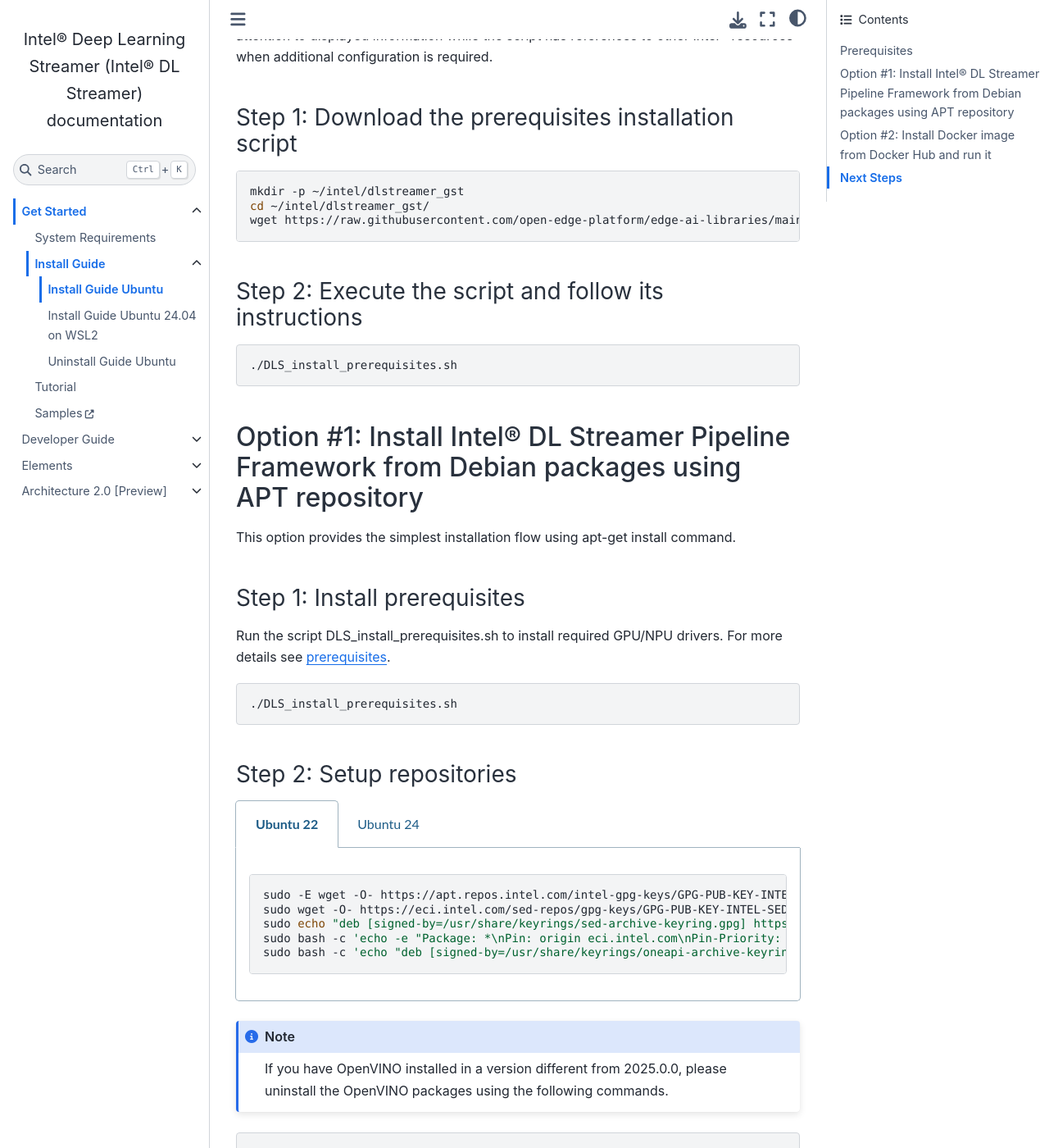
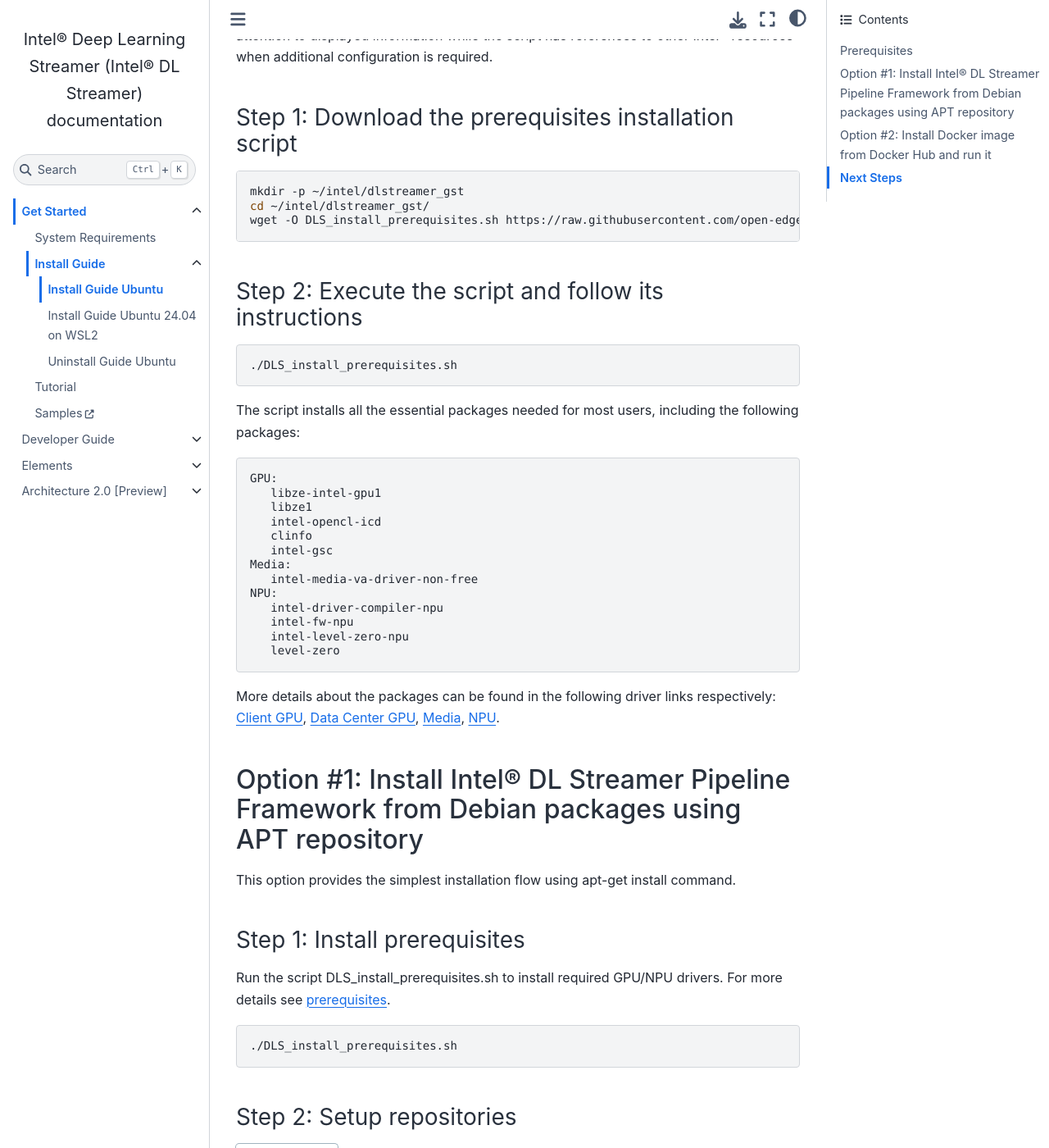
Before and after one commit to dlstreamer/dlstreamer, a Sphinx documentation site: the page built from docs/source/get_started/install/install_guide_ubuntu.rst, in a window 1280 px wide and 1400 px high, scrolled down 511 px. Shown: the whole window at 82% size. Built offline with Sphinx 7.4.7 and the Sphinx Book theme 1.1.4, drawn with Linux system fonts in a browser that asks for light colours; pages that are not in the unit, such as notebooks, are missing from menus; some of the changed text lies outside the part shown.

Commit message:
[DLStreamer] Update install documentation (#124)

```diff
--- a/docs/source/get_started/install/install_guide_ubuntu.rst
+++ b/docs/source/get_started/install/install_guide_ubuntu.rst
@@ -26,7 +26,7 @@
 
    mkdir -p ~/intel/dlstreamer_gst
    cd ~/intel/dlstreamer_gst/
-   wget https://raw.githubusercontent.com/open-edge-platform/edge-ai-libraries/main/libraries/dl-streamer/scripts/DLS_install_prerequisites.sh
+   wget -O DLS_install_prerequisites.sh https://raw.githubusercontent.com/open-edge-platform/edge-ai-libraries/main/libraries/dl-streamer/scripts/DLS_install_prerequisites.sh && chmod +x DLS_install_prerequisites.sh
 
 
 Step 2: Execute the script and follow its instructions
@@ -35,6 +35,31 @@
 ..  code:: sh
 
    ./DLS_install_prerequisites.sh
+
+
+The script installs all the essential packages needed for most users, including the following packages:
+
+..  code:: sh
+
+   GPU:
+      libze-intel-gpu1
+      libze1
+      intel-opencl-icd
+      clinfo
+      intel-gsc
+   Media:
+      intel-media-va-driver-non-free
+   NPU:
+      intel-driver-compiler-npu
+      intel-fw-npu
+      intel-level-zero-npu
+      level-zero
+
+More details about the packages can be found in the following driver links respectively:
+`Client GPU <https://dgpu-docs.intel.com/driver/client/overview.html#installing-gpu-packages>`__,
+`Data Center GPU <https://dgpu-docs.intel.com/driver/installation.html#installing-data-center-gpu-lts-releases>`__,
+`Media <https://github.com/intel/media-driver/releases>`__,
+`NPU <https://github.com/intel/linux-npu-driver/releases/tag/v1.13.0>`__.
 
 .. _2:
 
@@ -87,7 +112,7 @@
 
 .. code:: sh
 
-   sudo apt remove -y openvino* libopenvino* python3-openvino*
+   sudo apt remove -y openvino* libopenvino-* python3-openvino*
    sudo apt-get autoremove
 
 
@@ -106,6 +131,9 @@
 
 
 **Congratulations! Intel® DL Streamer is now installed and ready for use!**
+
+
+To see the full list of installed components check the `dockerfile content for Ubuntu24 <https://raw.githubusercontent.com/open-edge-platform/edge-ai-libraries/refs/heads/main/libraries/dl-streamer/docker/dlstreamer_dev_ubuntu24.Dockerfile>`__
 
 
 [Optional] Step 4: Python dependencies
```
Also changed, not shown: other parts of docs/source/get_started/install/install_guide_ubuntu.rst (+3 -0 lines), docs/source/dev_guide/advanced_install/advanced_install_guide_compilation.rst (+5 -2 lines), docs/source/get_started/install/uninstall_guide_ubuntu.rst (+7 -0 lines).
